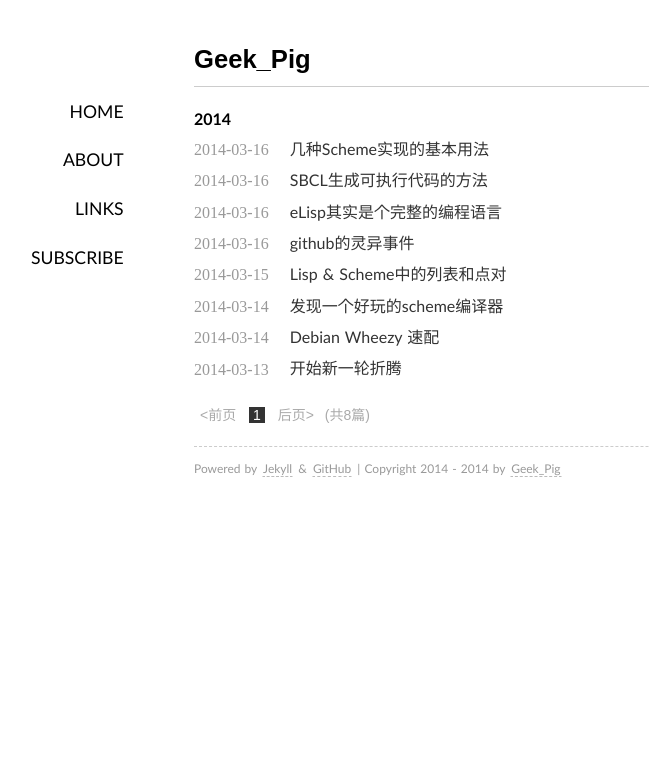
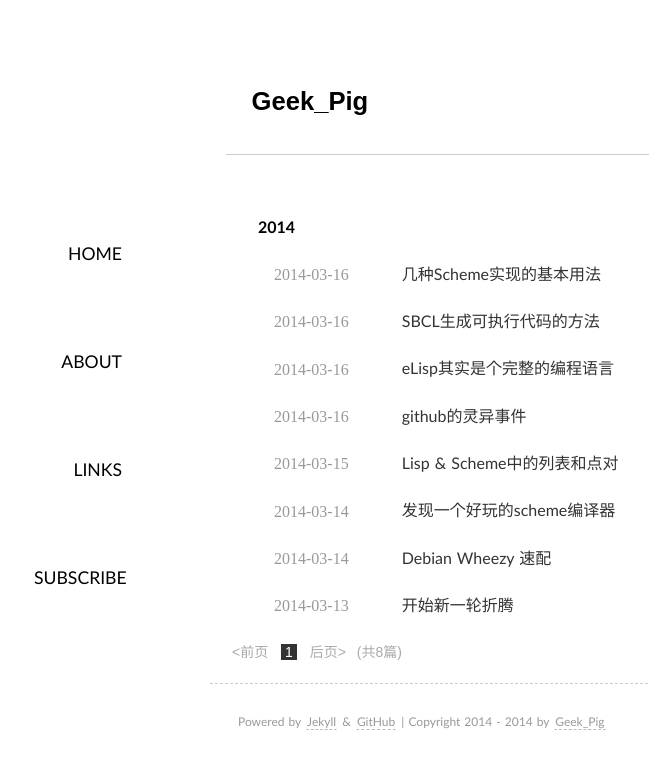
Before and after one commit to rhuichao/uternet.github.io, a Jekyll site: the page built from index.html, in a window 1280 px wide. Shown: the top 769 px of the page, without its empty margins (146-795 px from the left). Built offline with Jekyll 4.4.1, drawn with Linux system fonts in a browser that asks for light colours; some web fonts are replaced; Markdown is read by kramdown in place of the engine named in the settings; the list of posts is cut into pages by our own code.

Commit message:
new document posted

```diff
--- a/media/css/style.css
+++ b/media/css/style.css
@@ -25,7 +25,7 @@ body{
 
 *{
     padding:0;
-    margin: 0;
+    margin: 1em;
     border:none;
     outline:none;
 }
@@ -36,7 +36,6 @@ time {
 
 /*链接颜色*/
 a{
-    /*color:#dd0000;红色*/
     color:#333333;
     text-decoration:none;
 }
@@ -46,17 +45,6 @@ a:hover {
     text-decoration:underline;
 }
 
-
-/*链接颜色
-a {
-    text-decoration: none;
-}
-
-
-a:hover {
-        background-color: LightGrey;
-}
-*/
 /*水平线*/
 hr {
     margin:.7em 0;
```
